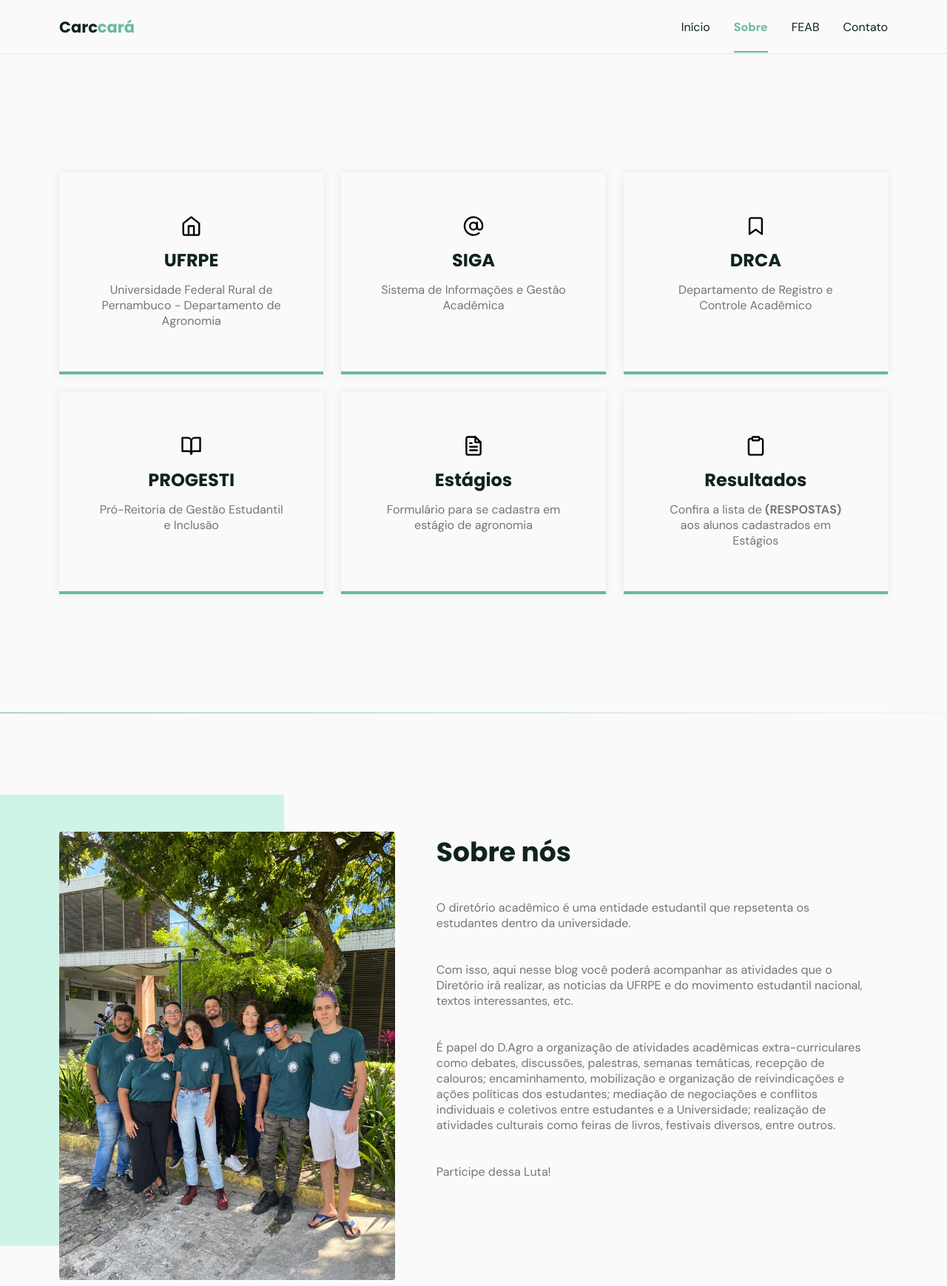
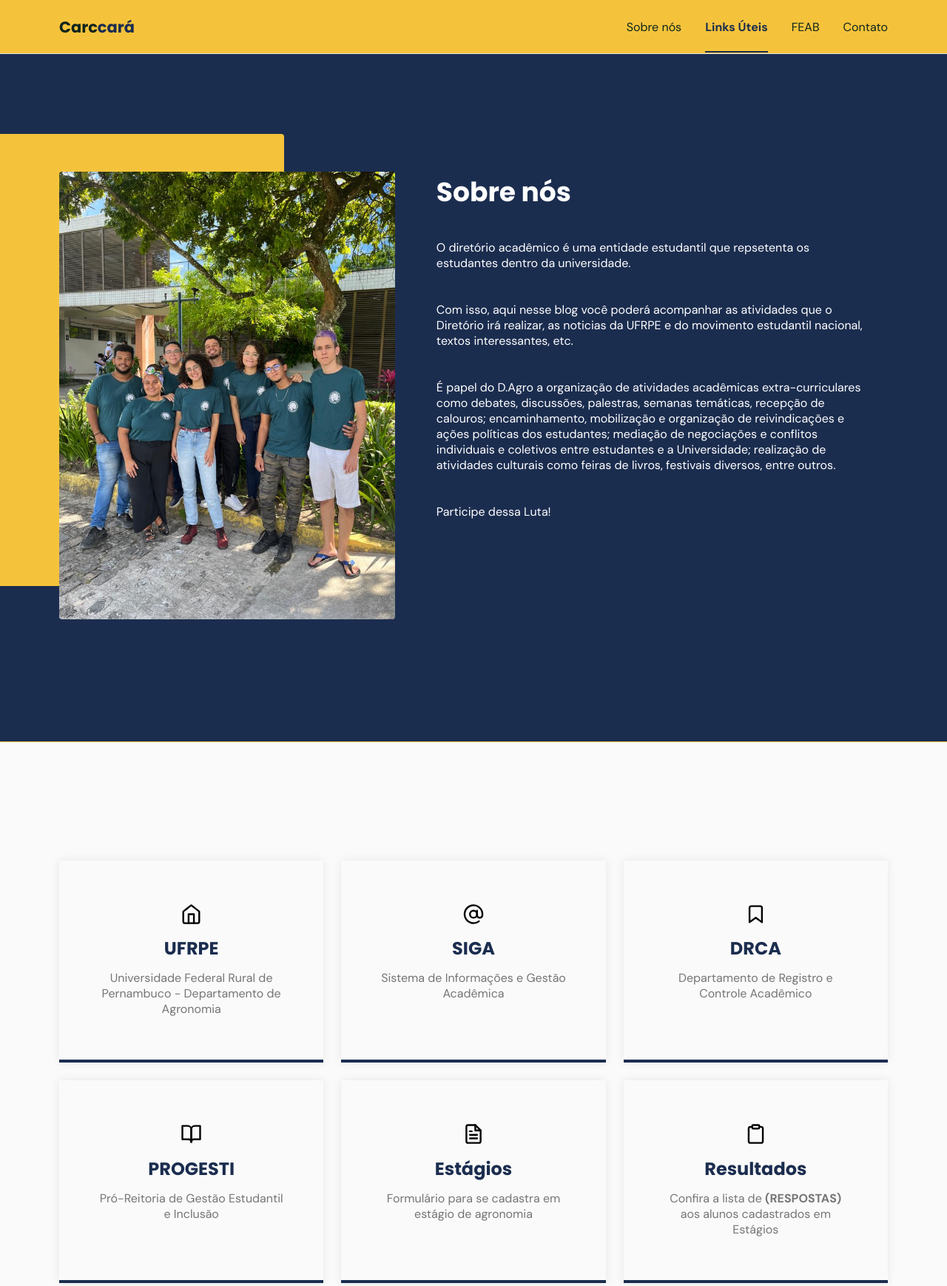
Before and after one commit to tmz81/SPA-Agro, a plain HTML site: page index.html in a window 1280 px wide. Shown: the top 1738 px of the page at 74% size. Drawn offline with nearby package versions, Linux system fonts and the light colour scheme; files whose address does not match are found by name.

Commit message:
refactoring 🚀

```diff
--- a/index.html
+++ b/index.html
@@ -35,8 +35,8 @@
         <!-- menu -->
         <div class="menu">
           <ul class="grid">
-            <li><a class="title" href="#home">Início</a></li>
-            <li><a class="title" href="#about">Sobre</a></li>
+            <li><a class="title" href="#about">Sobre nós</a></li>
+            <li><a class="title" href="#home">Links Úteis </a></li>
             <li><a class="title" href="#FEAB">FEAB</a></li>
             <!-- <li><a class="title" href="#testimonials">Depoimentos</a></li> -->
             <li><a class="title" href="#contact">Contato</a></li>
@@ -49,16 +49,47 @@
     </header>
 
     <main>
-
+      <!-- ABOUT -->
+      <section class="section" id="about">
+        <div class="container grid">
+          <div class="image">
+            <img
+              src="/assets/about.jpeg"
+              alt="Resumo sobre a história do Diretório Acadêmico"
+            />
+          </div>
+          <div class="text">
+            <h2 class="title">Sobre nós</h2>
+            <!-- <img src="./assets/logo-2023.png" alt="Logo da chapa Carcará"> -->
+            <p>
+              <br/>
+              O diretório acadêmico é uma entidade estudantil que repsetenta os estudantes dentro da universidade.
+              <br/>
+              <br/>
+              <br/>
+              Com isso, aqui nesse blog você poderá acompanhar as atividades que o Diretório irá realizar, as noticias da UFRPE e do movimento estudantil nacional, textos interessantes, etc.
+              <br/>
+              <br/>
+              <br/>
+              É papel do D.Agro a organização de atividades acadêmicas extra-curriculares como debates, discussões, palestras, semanas temáticas, recepção de calouros; encaminhamento, mobilização e organização de reivindicações e ações políticas dos estudantes; mediação de negociações e conflitos individuais e coletivos entre estudantes e a Universidade; realização de atividades culturais como feiras de livros, festivais diversos, entre outros.
+              <br/>
+              <br/>
+              <br/>
+              Participe dessa Luta!
+            </p>
+          </div>
+        </div>
+      </section>
+      <!-- /ABOUT -->
+      <div class="divider-1"></div>
 
       <!-- HOME -->
-      <div class="divider-1"></div>
       <section class="section" id="home">
         <div class="container grid">
           <div class="cards grid">
             <div class="card">
               <a href="http://www.ufrpe.br/br/content/agronomia">
-                <img src="/assets/home.svg">
+                <img class="svg" src="/assets/home.svg">
                 <h3 class="title">UFRPE</h3>
               </a>
               <p>
@@ -114,40 +145,6 @@
         </div>
       </section>
       <div class="divider-2"></div>
-      <!-- /SERVICES -->
-
-
-      <!-- ABOUT -->
-      <section class="section" id="about">
-        <div class="container grid">
-          <div class="image">
-            <img
-              src="/assets/about.jpeg"
-              alt="Logomarca"
-            />
-          </div>
-          <div class="text">
-            <h2 class="title">Sobre nós</h2>
-            <p>
-              <br/>
-              O diretório acadêmico é uma entidade estudantil que repsetenta os estudantes dentro da universidade.
-              <br/>
-              <br/>
-              <br/>
-              Com isso, aqui nesse blog você poderá acompanhar as atividades que o Diretório irá realizar, as noticias da UFRPE e do movimento estudantil nacional, textos interessantes, etc.
-              <br/>
-              <br/>
-              <br/>
-              É papel do D.Agro a organização de atividades acadêmicas extra-curriculares como debates, discussões, palestras, semanas temáticas, recepção de calouros; encaminhamento, mobilização e organização de reivindicações e ações políticas dos estudantes; mediação de negociações e conflitos individuais e coletivos entre estudantes e a Universidade; realização de atividades culturais como feiras de livros, festivais diversos, entre outros.
-              <br/>
-              <br/>
-              <br/>
-              Participe dessa Luta!
-            </p>
-          </div>
-        </div>
-      </section>
-      <!-- /ABOUT -->
 
       <div class="divider-2"></div>
       <!-- HOME -->
@@ -161,7 +158,7 @@
           </div>
           <div class="text">
             <h2 class="title">Você já ouviu falar na FEAB?</h2>
-            <p>
+            <p class="p-">
               Uma pergunta muito comum entre os estudantes do curso de Agronomia: “Quem é FEAB? Qual a importância dela? Como funciona?”
             </p>
             <a class="button" href="https://feab.wordpress.com/">Conhecer a FEAB</a>
--- a/main.css
+++ b/main.css
@@ -25,8 +25,10 @@ img {
   /* colors */
   --hue: 159;
   /* HSL color mode */
-  --base-color: hsl(var(--hue) 36% 57%);
-  --base-color-second: hsl(var(--hue) 65% 88%);
+  /* --base-color: hsl(var(--hue) 36% 57%); */
+  --base-color: #1B2D4F;
+  /* --base-color-second: hsl(var(--hue) 65% 88%); */
+  --base-color-second: #F5C33B;
   --base-color-alt: hsl(var(--hue) 57% 53%);
   --title-color: hsl(var(--hue) 41% 10%);
   --text-color: hsl(0 0% 46%);
@@ -36,7 +38,6 @@ img {
   /* fonts */
   --title-font-size: 1.875rem;
   --subtitle-font-size: 1rem;
-
   --title-font: "Poppins", sans-serif;
   --body-font: "DM Sans", sans-serif;
 
@@ -60,6 +61,17 @@ img {
   --grey-medium: #eaecf2;
 }
 
+#about h2 {
+  color: #fff;
+}
+
+#about p {
+  color: #fff;
+}
+
+.card h3.title:hover {
+  color: var(--white);
+}
 /*===  BASE ============================ */
 html {
   scroll-behavior: smooth;
@@ -96,11 +108,7 @@ body {
 
 .divider-1 {
   height: 1px;
-  background: linear-gradient(
-    270deg,
-    hsla(var(--hue), 36%, 57%, 1),
-    hsla(var(--hue), 65%, 88%, 0.34)
-  );
+  background: var(--base-color-second);
 }
 
 .divider-2 {
@@ -152,7 +160,7 @@ body {
   top: 0;
   left: 0;
   z-index: 100;
-  background-color: var(--body-color);
+  background-color: var(--base-color-second);
   width: 100%;
 }
 
@@ -336,7 +344,7 @@ nav.show div.icon-close {
 
 /*====  ABOUT ============================ */
 #about {
-  background: var(--body-color);
+  background: #1B2D4F;;
 }
 
 #about .container {
@@ -389,6 +397,7 @@ nav.show div.icon-close {
   cursor: pointer;
   transition: background 1ms;
   background: var(--base-color);
+  color: var(--white);
 }
 
 .card img {
@@ -399,9 +408,18 @@ nav.show div.icon-close {
   color: var(--base-color);
 }
 
+.card:hover .svg {
+  color: var(--base-color-second);
+}
+
 .card .title {
   font-size: 1.5rem;
   margin-bottom: 0.75rem;
+  color: var(--base-color);
+}
+
+.card:hover .title {
+  color: var(--white);
 }
 
 /*
@@ -545,8 +563,8 @@ footer .social a:hover {
 
 /* Back to top */
 .back-to-top {
-  background: var(--base-color);
-  color: var(--text-color-light);
+  background: var(--base-color-second);
+  color: var(--base-color);
 
   position: fixed;
   right: 1rem;
@@ -701,7 +719,4 @@ footer .social a:hover {
   }
 }
 /* medium devices: 767 > */
-
-.bg-home {
-  width: 2rem;
-}
+/*
```
